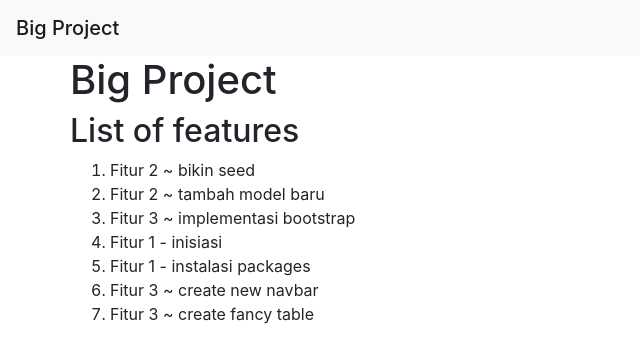
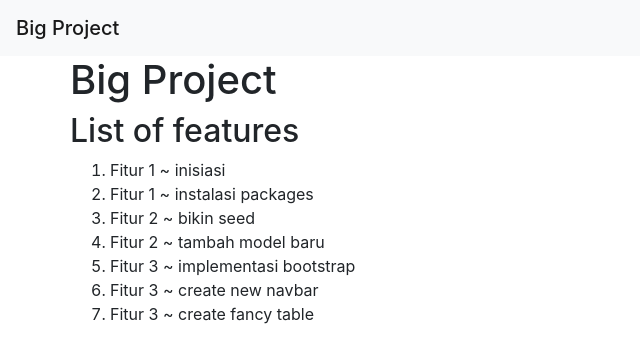
Before and after one commit to i01107/bigproject, a plain HTML site: page client/index.html in a window 1280 px wide. Shown: the whole page, without its empty margins (0-640 px from the left). Drawn offline with nearby package versions, Linux system fonts and the light colour scheme.

Commit message:
Fitur 1 - final changes

```diff
--- a/client/index.html
+++ b/client/index.html
@@ -20,11 +20,11 @@
 
         <h2>List of features</h2>
         <ol>
+          <li>Fitur 1 ~ inisiasi</li>
+          <li>Fitur 1 ~ instalasi packages</li>
           <li>Fitur 2 ~ bikin seed</li>
           <li>Fitur 2 ~ tambah model baru</li>
           <li>Fitur 3 ~ implementasi bootstrap</li>
-          <li>Fitur 1 - inisiasi</li>
-          <li>Fitur 1 - instalasi packages</li>
           <li>Fitur 3 ~ create new navbar</li>
           <li>Fitur 3 ~ create fancy table</li>
         </ol>
```
